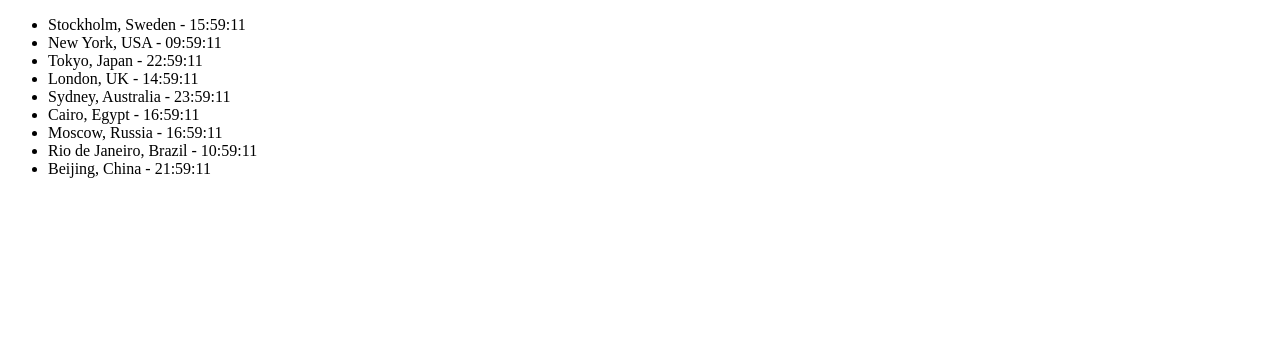
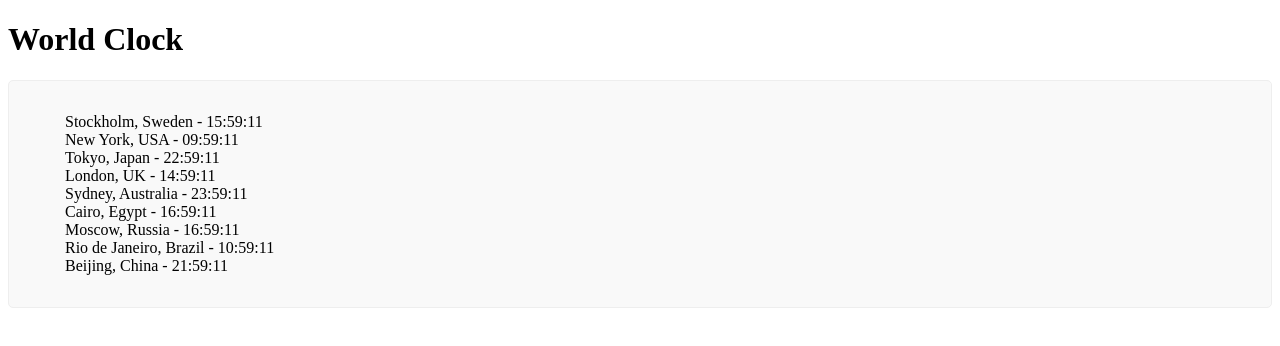
Before and after one commit to SaraJohlu/World_Clock_TS, a React (Vite) app: page / in a window 1280 px wide. Shown: the top 346 px of the page. Built offline with nearby package versions, Linux system fonts and the light colour scheme.

Commit message:
worked on the cities

```diff
--- a/src/App.tsx
+++ b/src/App.tsx
@@ -1,10 +1,14 @@
 import { Cities } from './Components/Cities.tsx';
+
 export default function App() {
+
 
 
   return (
     <>
-      <Cities />
+    <h1>World Clock</h1>
+
+      <Cities /> {/*Cities component imported*/}
 
     </>
   )
--- a/src/Components/Cities.tsx
+++ b/src/Components/Cities.tsx
@@ -1,6 +1,7 @@
 import cityData from "../defaultCities.json";
 import { useState, useEffect } from "react";
 import React from "react";
+import "../Styles/citiesStyle.css";
 
 // Component to display the default cities that is imported from the json file
 
@@ -30,7 +31,7 @@ we can now see the local time*/
 
 
   return (
-    <>
+    <main className="defaultCitiesContainer">
       <ul>
         {cities.map((city: City, index: number) => (
           <li key={index}>
@@ -38,6 +39,6 @@ we can now see the local time*/
           </li>
         ))}
       </ul>
-    </>
+    </main>
   );
 };
--- /dev/null
+++ b/src/Styles/citiesStyle.css
@@ -0,0 +1,10 @@
+.defaultCitiesContainer {
+    padding: 1rem;
+    background-color: #f9f9f9;
+    border: 1px solid #eee;
+    border-radius: 5px;
+}
+
+ul {
+    list-style: none;
+}
```
